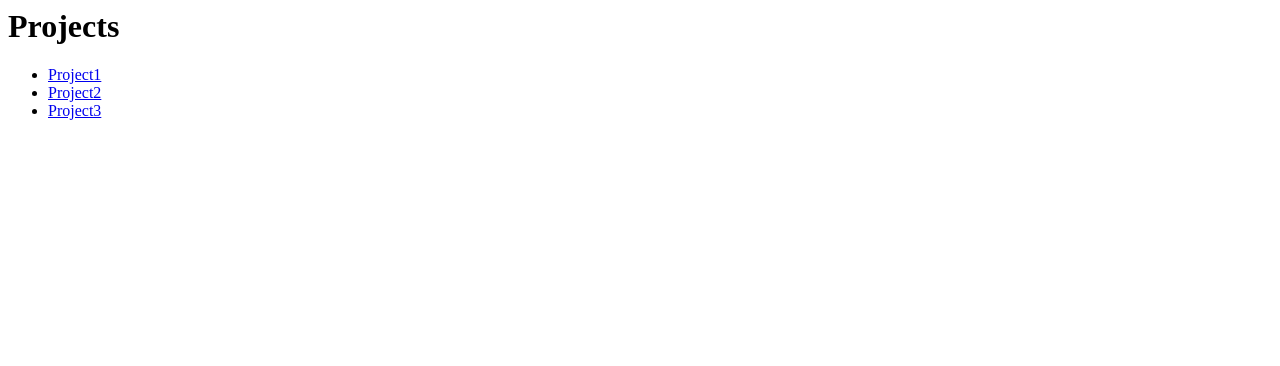
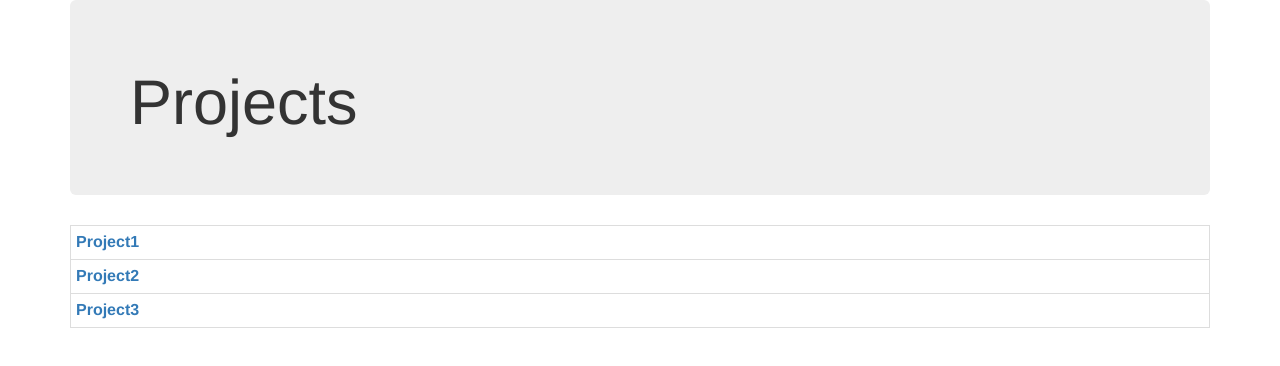
Before and after one commit to codyjs/angular-patterns, a website: page public/index.html in a window 1280 px wide. Drawn offline with nearby package versions, Linux system fonts and the light colour scheme; some packages are replaced by stand-ins of ours.

Commit message:
add bootstrap styling

```diff
--- a/public/home/templates/home.html
+++ b/public/home/templates/home.html
@@ -1,8 +1,13 @@
-<div>
-  <h1>Projects</h1>
-  <ul>
-    <li ng-repeat="project in ctrl.projects track by $index">
-      <a href="/#/project/{{$index}}">{{project.name}}</a>
-    </li>
-  </ul>
+<div class="container" >
+  <div class="jumbotron">
+    <h1>Projects</h1>
+  </div>
+
+  <div>
+    <table class="table table-bordered table-condensed">
+      <tr ng-repeat="project in ctrl.projects track by $index">
+        <th><a href="/#/project/{{$index}}">{{project.name}}</a></th>
+      </tr>
+    </table>
+  </div>
 </div>
--- a/public/index.html
+++ b/public/index.html
@@ -1,4 +1,7 @@
 <html>
+  <link rel="stylesheet" href="https://maxcdn.bootstrapcdn.com/bootstrap/3.3.5/css/bootstrap.min.css">
+  <script type="text/javascript" src="https://code.jquery.com/jquery-2.1.4.min.js"></script>
+  <script src="https://maxcdn.bootstrapcdn.com/bootstrap/3.3.5/js/bootstrap.min.js"></script>
   <script type="text/javascript" src="https://ajax.googleapis.com/ajax/libs/angularjs/1.4.5/angular.min.js"></script>
   <script type="text/javascript" src="https://ajax.googleapis.com/ajax/libs/angularjs/1.4.5/angular-route.min.js"></script>
 
--- a/public/projects/project-details-component.js
+++ b/public/projects/project-details-component.js
@@ -16,7 +16,7 @@
       controller: 'ProjectDetailsController',
       controllerAs: 'ctrl',
       bindToController: true,
-      template: '<div>{{ctrl.project}}</div>'
+      templateUrl: '/projects/templates/project-details.html'
     };
 
     return directive;
```
Also changed, not shown: public/projects/templates/project-details.html (+10 -0 lines).
